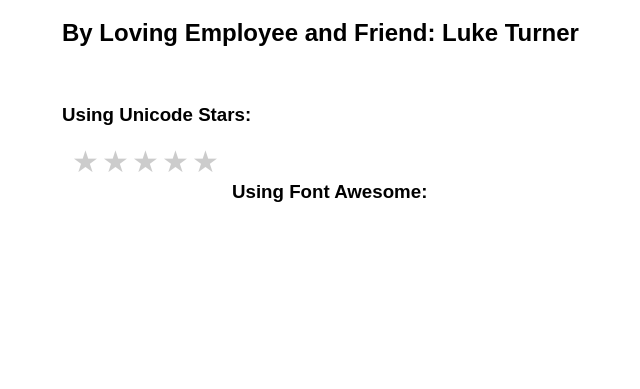
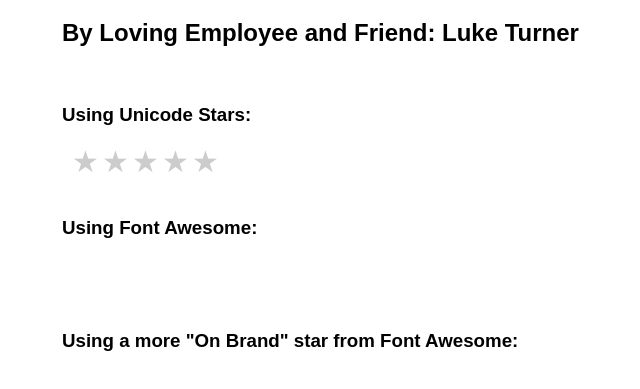
Before and after one commit to thepixelfish/better-rods-reviews, a plain HTML site: page index.html in a window 1280 px wide. Shown: the part 89-478 px from the top of the page, without its empty margins (228-868 px from the left). Drawn offline with Linux system fonts and the light colour scheme.

Commit message:
commit againnnnn

```diff
--- a/index.html
+++ b/index.html
@@ -26,8 +26,11 @@
             <label for="star1" title="text">1 star</label>
           </div>
 
-          <br>
-          <h3>Using Font Awesome:</h3>
+        <br><br><br>
+        <h3>Using Font Awesome:</h3>
+
+        <br><br><br>
+        <h3>Using a more "On Brand" star from Font Awesome:</h3>
 
     </div>
   </body>
```
